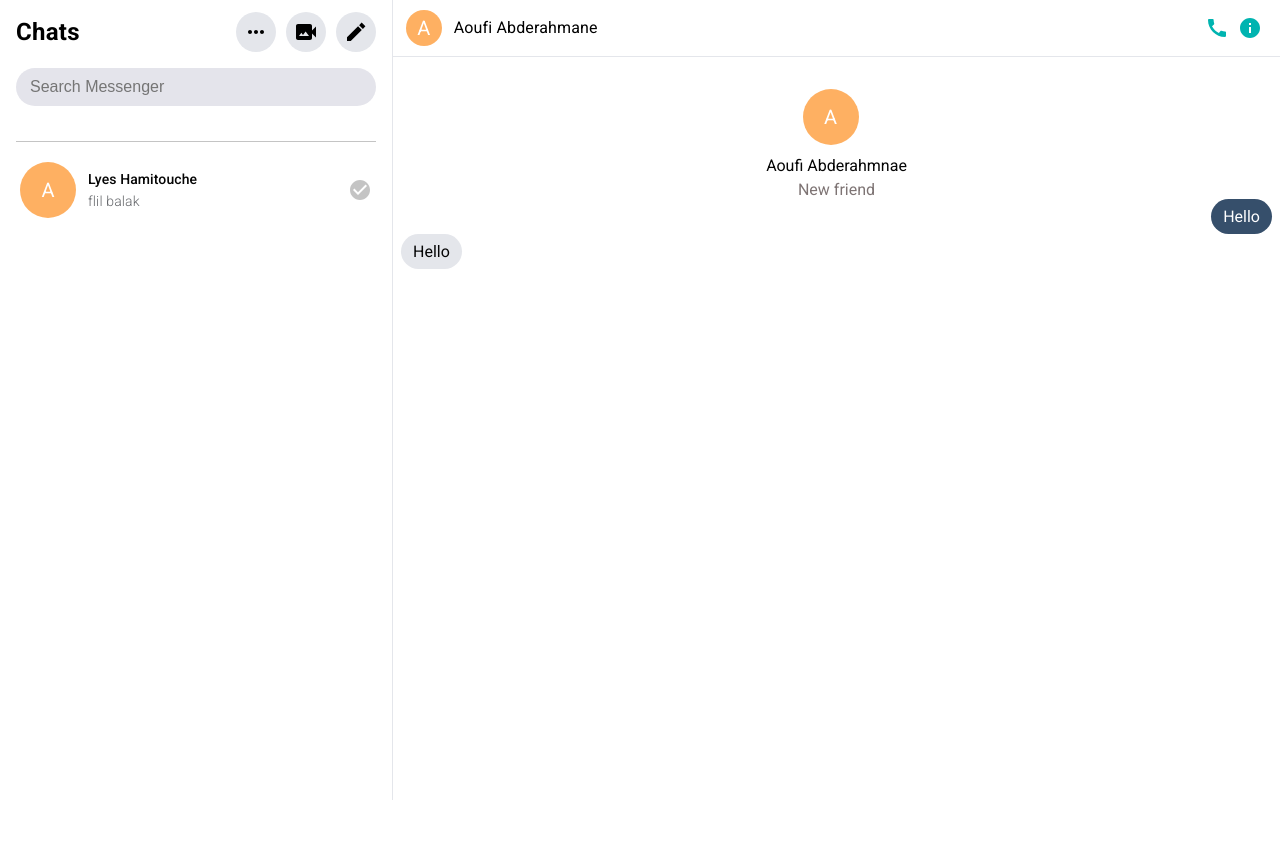
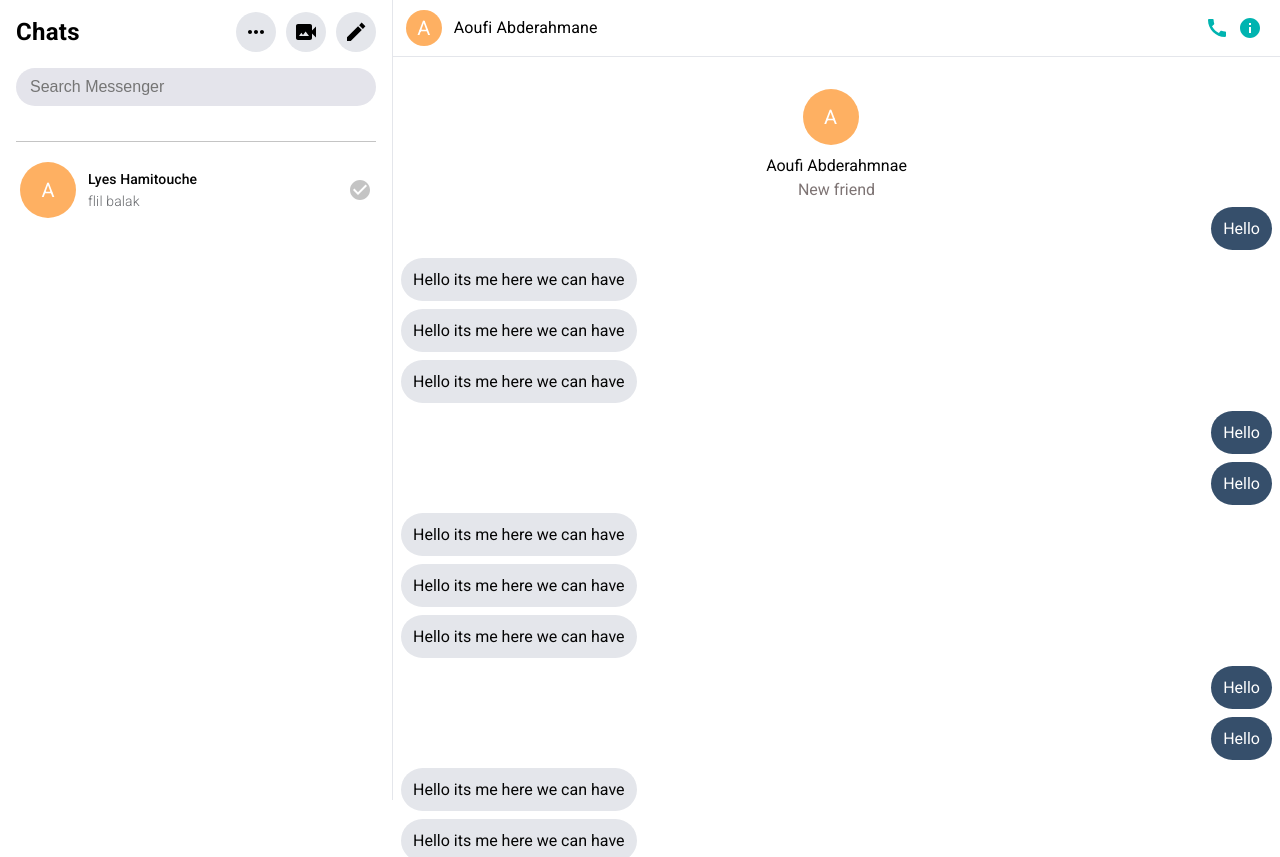
Before and after one commit to abdouAoufi/messanger, a React (Vite) app: page / in a window 1280 px wide. Before the commit the page ends 800 px from the top, so only its background shows below. Built offline with nearby package versions, Linux system fonts and the light colour scheme.

Commit message:
markup: build right-side: chat&message

```diff
--- a/src/components/Right-side-bar/Chat/Chat.jsx
+++ b/src/components/Right-side-bar/Chat/Chat.jsx
@@ -5,9 +5,14 @@
 
 export default function Chat() {
   return (
-    <>
+    <Wrapper>
       <ProfileContainer />
       <MessageHolder />
-    </>
+    </Wrapper>
   );
 }
+
+const Wrapper = styled.div`
+  max-height: 100vh;
+  overflow: scroll;
+`;
--- a/src/components/Right-side-bar/Chat/MessageHolder/Message/MessageRecived.jsx
+++ b/src/components/Right-side-bar/Chat/MessageHolder/Message/MessageRecived.jsx
@@ -3,15 +3,26 @@
 import Avatar from "../../../../Avatar/Avatar";
 
 export default function MessageRecived({ reciver }) {
-  return <Messagee>Hello</Messagee>;
+  return (
+    <Wrapper>
+      <Messagee>Hello its me here we can have </Messagee>
+    </Wrapper>
+  );
 }
 
 const Messagee = styled.div`
-  float: left;
   clear: both;
-  padding: 0.5rem 0.75rem;
+  width : fit-content;
+  max-width: 45%;
+  padding:  0.75rem;
   border-radius: 1.5rem;
+  margin-top: 8px;
   background-color: #e4e6eb;
   font-weight: medium;
   color: #050505;
 `;
+
+const Wrapper = styled.div`
+  width: 100%;
+  float: left;
+`;
--- a/src/components/Right-side-bar/Chat/MessageHolder/Message/MessageSent.jsx
+++ b/src/components/Right-side-bar/Chat/MessageHolder/Message/MessageSent.jsx
@@ -3,14 +3,28 @@
 import Avatar from "../../../../Avatar/Avatar";
 
 export default function MessageSent({ reciver }) {
-  return <Messagee>Hello</Messagee>;
+  return (
+    <Wrapper>
+      <Messagee>Hello</Messagee>
+    </Wrapper>
+  );
 }
 
 const Messagee = styled.div`
-  float: right;
-  padding: 0.5rem 0.75rem;
+  max-width: 45%;
+  width : fit-content;
+  padding: 0.75rem;
   border-radius: 1.5rem;
+  margin-top: 8px;
   background-color: #364f6b;
   font-weight: medium;
   color: #ffffff;
 `;
+
+const Wrapper = styled.div`
+  width: 100%;
+  float: right;
+  clear : both;
+  display: flex;
+  justify-content: end;
+`;
--- a/src/components/Right-side-bar/Chat/MessageHolder/MessageHolder.jsx
+++ b/src/components/Right-side-bar/Chat/MessageHolder/MessageHolder.jsx
@@ -7,6 +7,24 @@
     <ChatWrapper>
       <MessageSent />
       <MessageRecived />
+      <MessageRecived />
+      <MessageRecived />
+      <MessageSent />
+      <MessageSent />
+      <MessageRecived />
+      <MessageRecived />
+      <MessageRecived />
+      <MessageSent />
+      <MessageSent />
+      <MessageRecived />
+      <MessageRecived />
+      <MessageRecived />
+      <MessageSent />
+      <MessageSent />
+      <MessageRecived />
+      <MessageRecived />
+      <MessageRecived />
+      <MessageSent />
     </ChatWrapper>
   );
 }
--- a/src/components/Right-side-bar/RightSideBar.jsx
+++ b/src/components/Right-side-bar/RightSideBar.jsx
@@ -3,10 +3,13 @@
 import Navbar from "./Navbar/Navbar";
 import Chat from "./Chat/Chat";
 
-
 export default function RightSideBar() {
   return (
-    <Box sx={{ flexGrow: 1 }}>
+    <Box
+      sx={{
+        flexGrow: 1,
+      }}
+    >
       <Navbar />
       <Chat />
     </Box>
```
